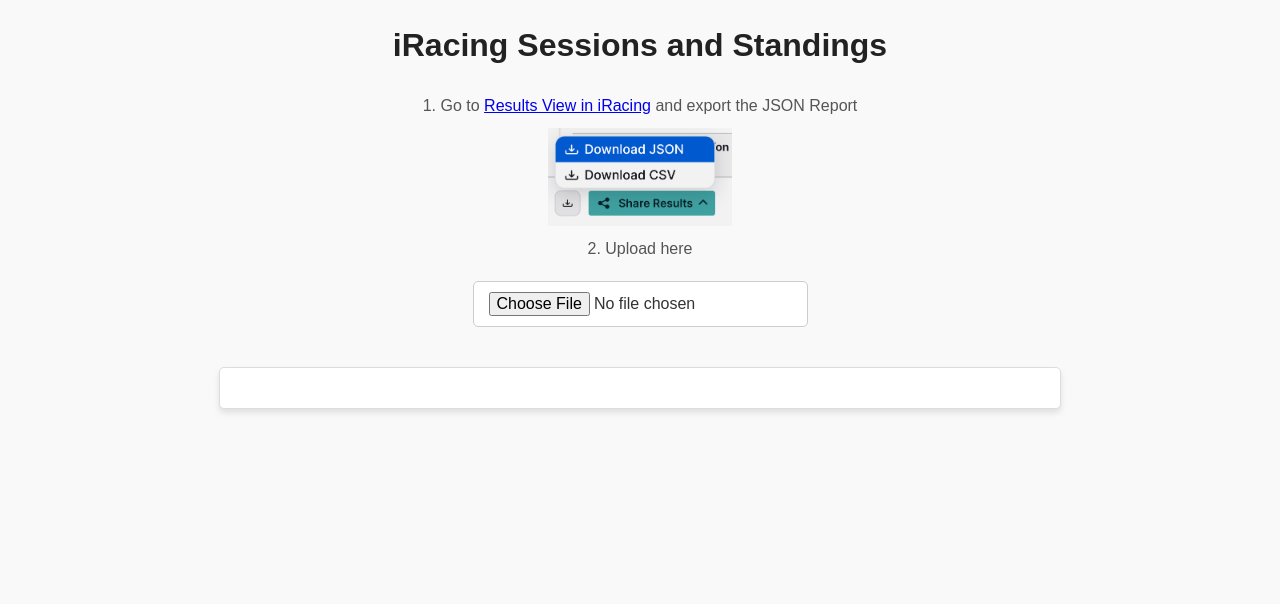
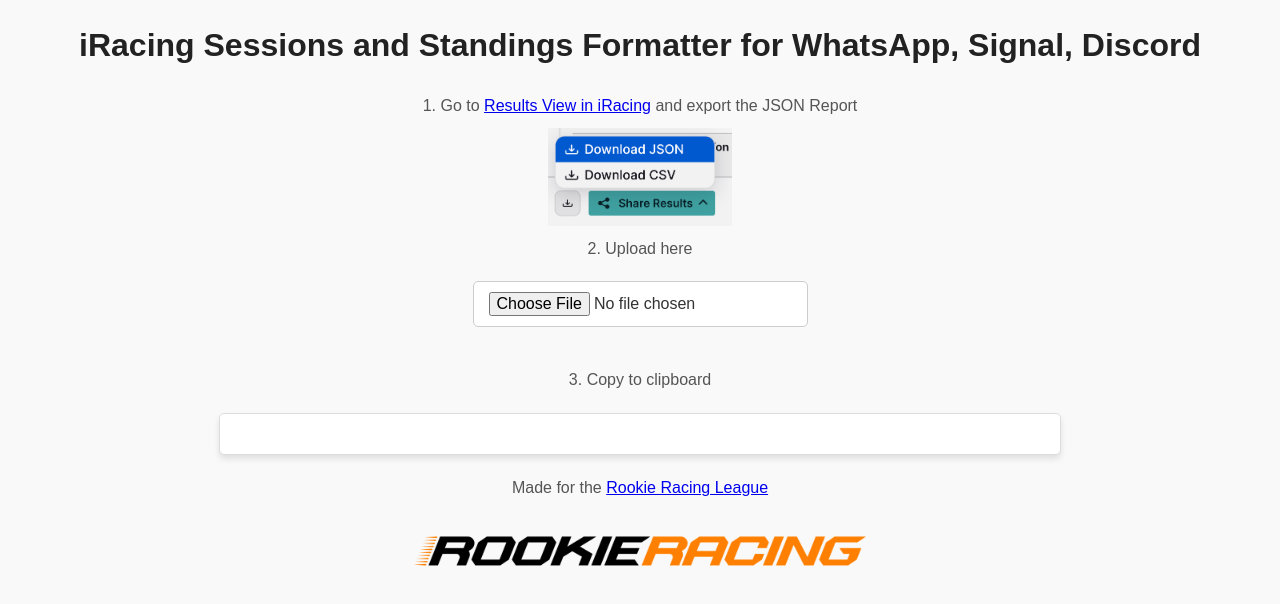
Before and after one commit to snipem/iracing_results_formatter, a plain HTML site: page index.html in a window 1280 px wide. Drawn offline with Linux system fonts and the light colour scheme.

Commit message:
Add links

```diff
--- a/index.html
+++ b/index.html
@@ -3,7 +3,7 @@
 <head>
   <meta charset="UTF-8">
   <meta name="viewport" content="width=device-width, initial-scale=1.0">
-  <title>iRacing Sessions and Standings</title>
+  <title>iRacing Sessions and Standings Formatter for WhatsApp, Signal, Discord</title>
   <style>
     body {
       font-family: 'Arial', sans-serif;
@@ -115,7 +115,7 @@
   </style>
 </head>
 <body>
-<h1>iRacing Sessions and Standings</h1>
+<h1>iRacing Sessions and Standings Formatter for WhatsApp, Signal, Discord</h1>
 <p>1. Go to <a href="https://members-ng.iracing.com/web/racing/results-stats/results" target="_blank">Results View in iRacing</a> and export the JSON Report</p>
 <p><img src="res/export.png" style="zoom:40%;" alt="Showing Export JSON Button in Results View"/></p>
 <p>2. Upload here</p>
@@ -123,7 +123,15 @@
 <div id="buttonContainer">
   <button id="copyButton">Copy to Clipboard</button>
 </div>
-<div id="output"></div>
+<p>3. Copy to clipboard</p>
+<div id="output">
+</div>
+<p>Made for the <a href="https://rookie-racing.eu/">Rookie Racing League</a></p>
+<p>
+  <a href="https://rookie-racing.eu/">
+    <img src="res/rrl.png" style="zoom:10%;" alt="Showing Export JSON Button in Results View"/>
+  </a>
+</p>
 <script src="script.js"></script>
 <script>
   document.getElementById('fileInput').addEventListener('change', function(event) {
```
Also changed, not shown: res/rrl.png (added).
